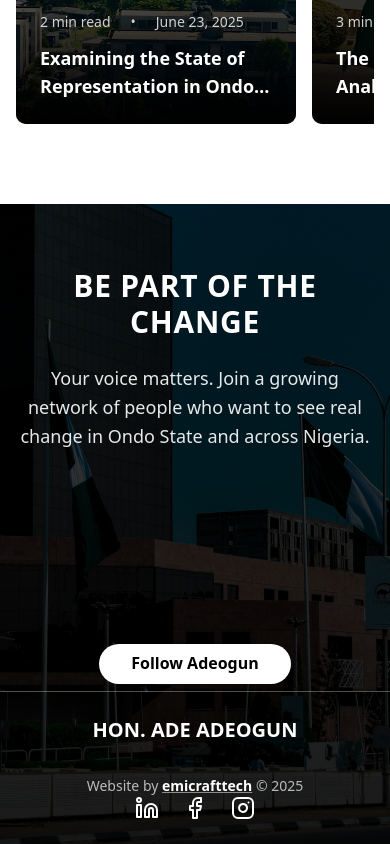
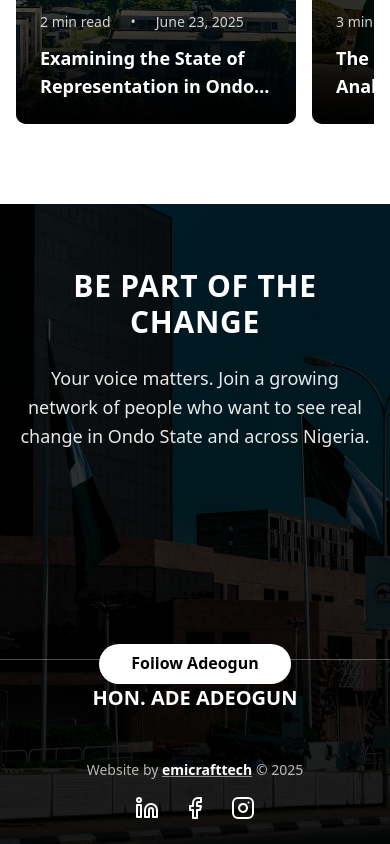
Before and after one commit to TangoIndiaMango/HonProfile, a Next.js app: page / in a window 390 px wide. Shown: the part 6547-7391 px from the top of the page. Built offline with nearby package versions, Linux system fonts and the light colour scheme.

Commit message:
fix: added footer

```diff
--- a/src/components/layout/Footer.tsx
+++ b/src/components/layout/Footer.tsx
@@ -101,17 +101,16 @@ export function Footer() {
           <Separator className="w-full bg-white/30" />
           <footer className="py-6 lg:py-8">
             <div className="container mx-auto px-4 lg:px-16">
-              <div className="flex flex-col md:flex-row items-center justify-between">
+              <div className="flex flex-col md:flex-row items-center justify-between gap-4">
                 {/* Brand */}
                 <div className="mb-6 md:mb-0">
                   <h3 className="text-xl font-bold text-white">
                     HON. ADE ADEOGUN
                   </h3>
-
                 </div>
 
                 <div>
-                <p className="text-sm text-white/70 mt-2">
+                  <p className="text-sm text-white/70 mt-2">
                     Website by{' '}
                     <a
                       href="https://www.emicrafttech.com/"
@@ -120,8 +119,8 @@ export function Footer() {
                       className="font-semibold text-white hover:text-white/80 transition-colors underline decoration-white/50 hover:decoration-white/80"
                     >
                       emicrafttech
-                    </a>
-                    {' '}© {new Date().getFullYear()}
+                    </a>{' '}
+                    © {new Date().getFullYear()}
                   </p>
                 </div>
 
```
